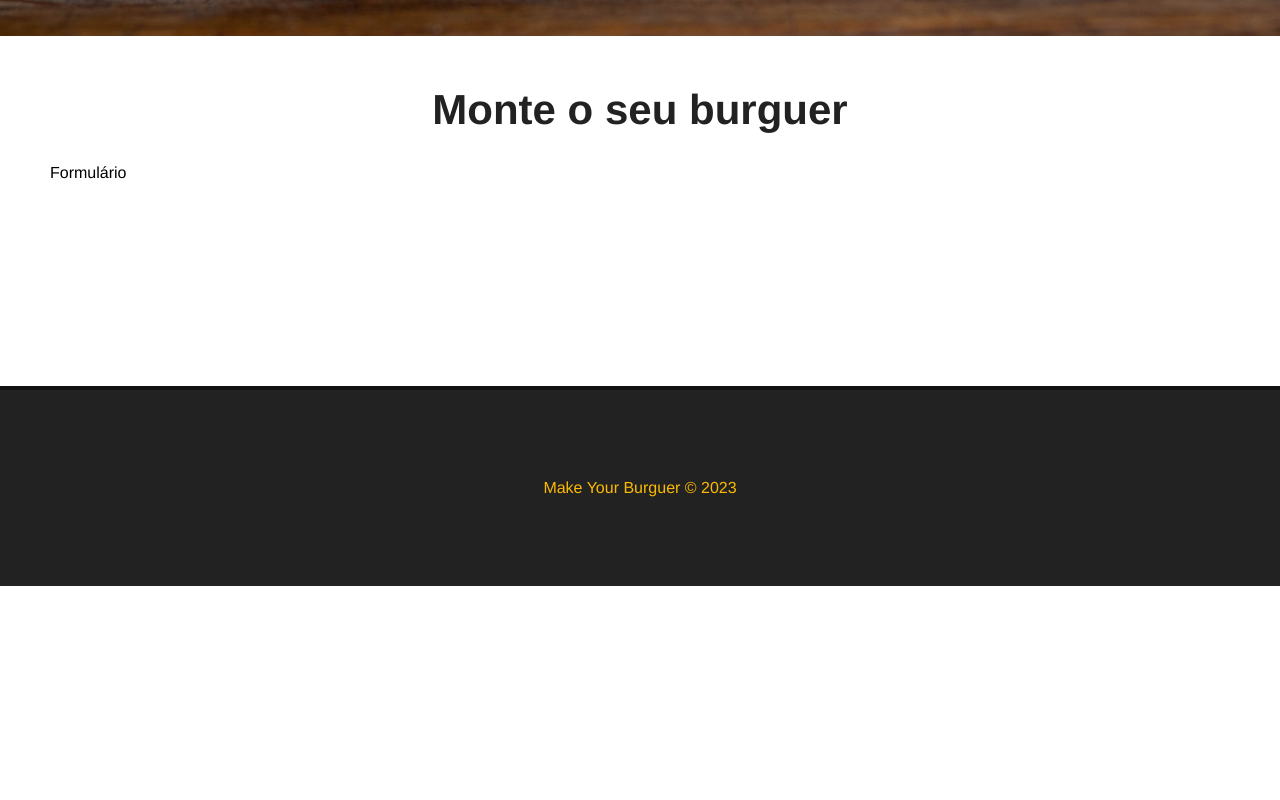
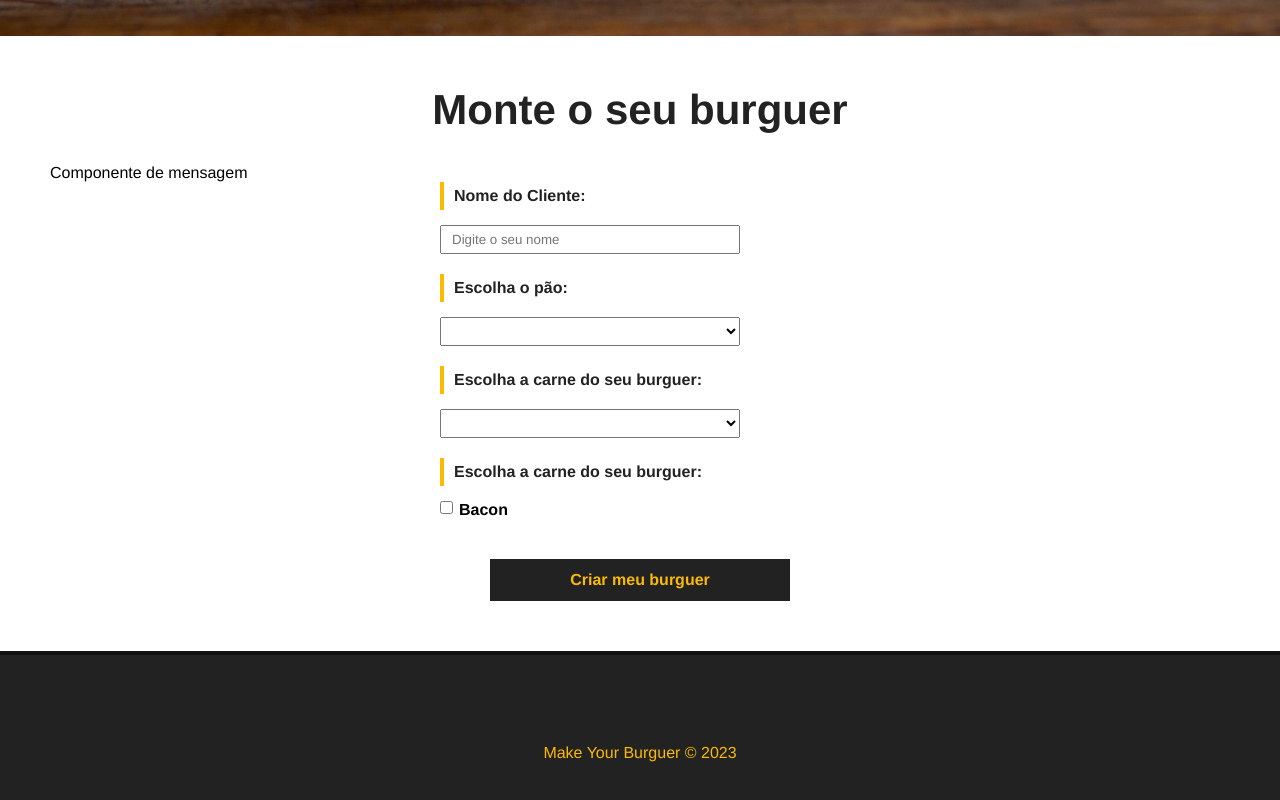
Before and after one commit to JoseHenriquePatrocinio/makeyourburger, a Vue app: page / in a window 1280 px wide. Shown: the part 542-1342 px from the top of the page. Before the commit the page ends 1128 px from the top, so only its background shows below. Built offline with nearby package versions, Linux system fonts and the light colour scheme.

Commit message:
feat: criando formulários de cadastro part I

```diff
--- /dev/null
+++ b/src/components/BurguerForm.vue
@@ -0,0 +1,114 @@
+<template>
+    <div>
+        <p>Componente de mensagem</p>
+        <div>
+            <form id="burguer-form">
+                <div class="input-container">
+                    <label for="nome">Nome do Cliente:</label>
+                    <input type="text" id="nome" v-model="nome" placeholder="Digite o seu nome">
+                </div>
+                <div class="input-container">
+                    <label for="pao">Escolha o pão:</label>
+                    <select name="pao" id="pao" v-model="pao">
+                        <option value="">Selecione seu pão</option>
+                        <option value="integral">Integral</option>
+                    </select>
+                </div>
+                <div class="input-container">
+                    <label for="carne">Escolha a carne do seu burguer:</label>
+                    <select name="carne" id="carne" v-model="carne">
+                        <option value="">Selecione o corte:</option>
+                        <option value="maminha">Maminha</option>
+                    </select>
+                </div>
+                <div id="opcionais-container" class="input-container">
+                    <label id="opcionais-title" for="opcionais">Escolha a carne do seu burguer:</label>
+                    <div class="checkbox-container">
+                        <input type="checkbox" name="opcionais" v-model="opcinais" value="bacon">
+                        <span>Bacon</span>
+                    </div>
+                </div>
+                <div class="input-container">
+                    <input type="submit" class="submit-btn" value="Criar meu burguer">
+                </div>
+            </form>
+        </div>
+
+    </div>
+</template>
+
+<script>
+export default {
+    name: "BurguerForm"
+}
+
+</script>
+
+<style scoped>
+#burguer-form{
+    max-width: 400px;
+    margin: 0 auto;
+}
+
+.input-container{
+    display: flex;
+    flex-direction: column;
+    margin-bottom: 20px;
+}
+
+label{
+    font-weight: bold;
+    margin-bottom: 15px;
+    color:#222;
+    padding:5px 10px;
+    border-left: 4px solid #FCBA03;
+}
+
+input, select{
+    padding: 5px 10px;
+    width: 300px;
+}
+
+#opcinais-container{
+    flex-direction: row;
+    flex-wrap: wrap;
+}
+
+#opcinais-title{
+    width: 100%;
+}
+
+.checkbox-container{
+    display: flex;
+    align-items: flex-start;
+    width: 50%;
+    margin-bottom: 20px;
+}
+
+.checkbox-container span,
+.checkbox-container input{
+    width: auto;
+}
+
+.checkbox-container span{
+    margin-left: 6px;
+    font-weight: bold;
+}
+
+.submit-btn{
+    background-color: #222;
+    color: #FCBA03;
+    font-weight: bold;
+    border: 2px solid #222;
+    padding: 10px;
+    font-size: 16px;
+    margin: 0 auto;
+    cursor: pointer;
+    transition: .5s;
+}
+
+.submit-btn:hover{
+    background-color: transparent;
+    color: #222;
+}
+</style>
--- a/src/views/HomeView.vue
+++ b/src/views/HomeView.vue
@@ -2,17 +2,19 @@
   <Banner />
   <div class="main-container">
     <h1>Monte o seu burguer</h1>
-    <p>Formulário</p>
+    <BurguerForm />
   </div>
 </template>
 
 <script>
 import Banner from '@/components/Banner.vue';
+import BurguerForm from '@/components/BurguerForm.vue';
 
 export default{
   name:"Home",
   components:{
-      Banner
+      Banner,
+      BurguerForm
   }
 }
 </script>
```
